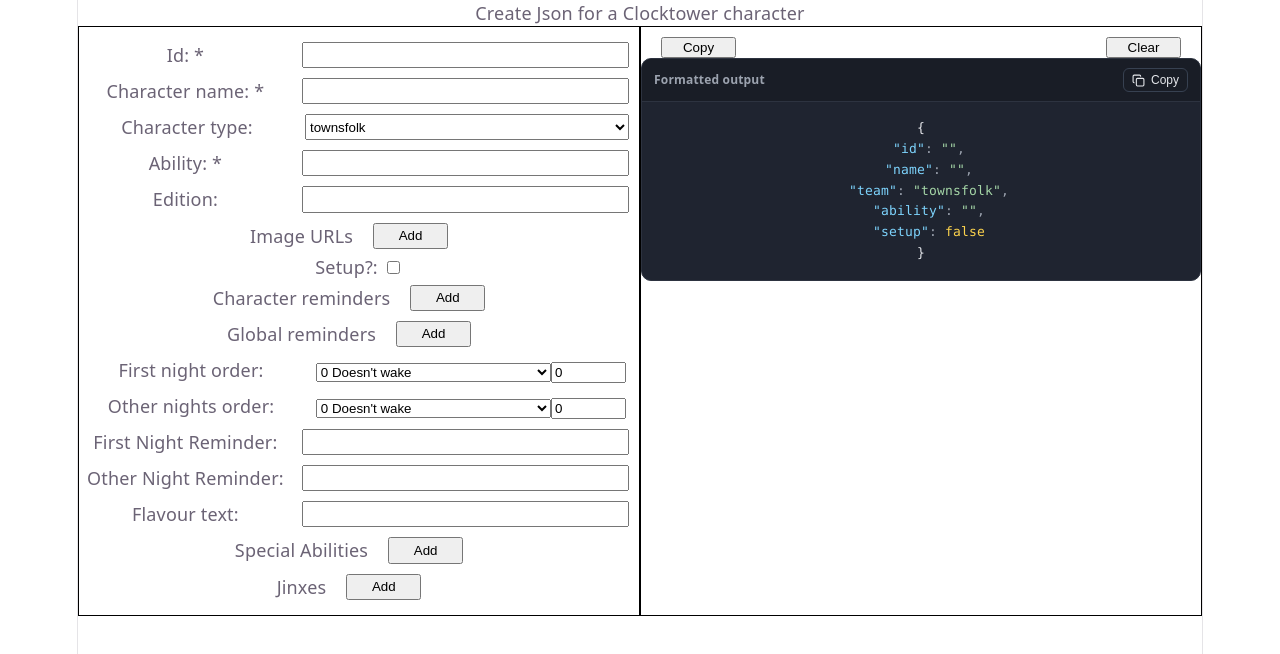
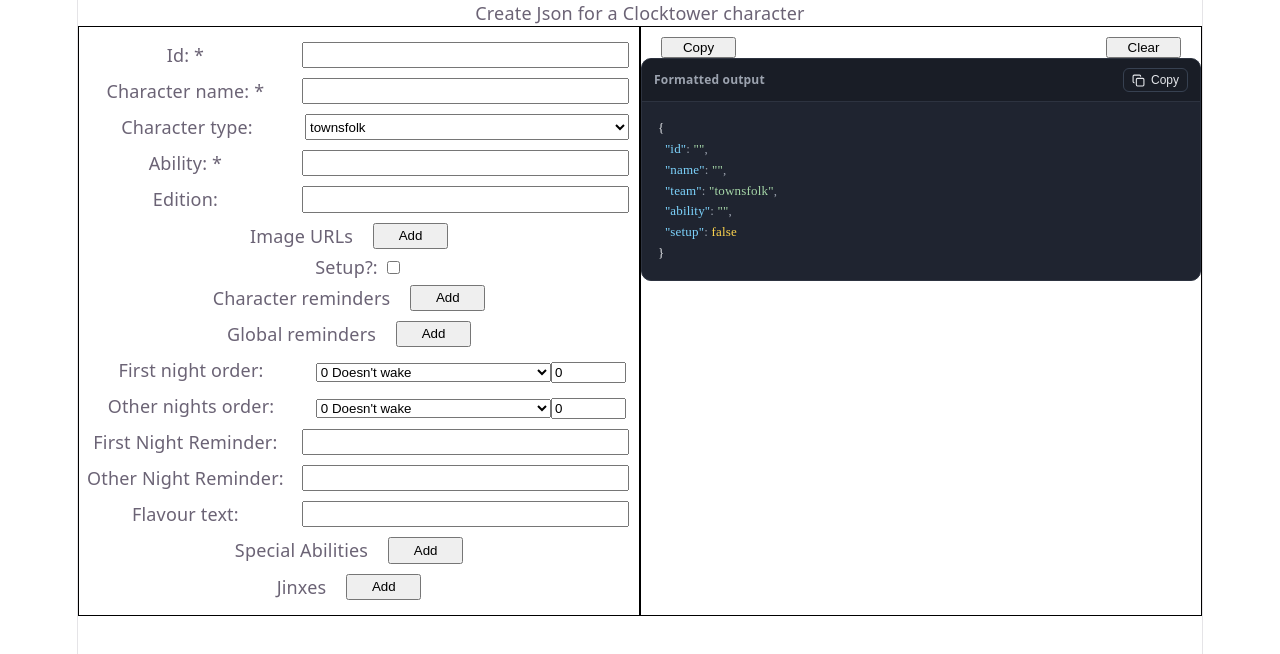
Before and after one commit to rebeccabex/clocktower-apps, a React (Vite) app in the folder clocktower-apps/: page / in a window 1280 px wide. Shown: the top 654 px of the page. Built offline with nearby package versions, Linux system fonts and the light colour scheme.

Commit message:
Moved JsonPrettyPrinter styles to styled components

```diff
--- a/clocktower-apps/src/components/HighlightedJson.tsx
+++ b/clocktower-apps/src/components/HighlightedJson.tsx
@@ -1,5 +1,6 @@
 import { useMemo } from "react";
 import { TOKEN_COLOURS, tokenise } from "./jsonHandling";
+import styled from "styled-components";
 
 type HighlightedJsonProps = {
   text: string;
@@ -9,19 +10,7 @@ export const HighlightedJson = ({ text }: HighlightedJsonProps) => {
   const tokens = useMemo(() => tokenise(text), [text]);
 
   return (
-    <pre
-      style={{
-        margin: 0,
-        padding: "16px",
-        fontFamily:
-          'ui-monospace, SFMono-Regular, "SF Mono", Menlo, Consolas, "Liberation Mono", monospace',
-        fontSize: "13px",
-        lineHeight: 1.6,
-        whiteSpace: "pre-wrap",
-        wordBreak: "break-word",
-        overflowWrap: "anywhere",
-      }}
-    >
+    <JsonContainer>
       {tokens.map((token, i) => {
         const colour = TOKEN_COLOURS[token.type];
 
@@ -30,20 +19,38 @@ export const HighlightedJson = ({ text }: HighlightedJsonProps) => {
           if (colonMatch) {
             return (
               <span key={i}>
-                <span style={{ color: colour }}>{colonMatch[1]}</span>
-                <span style={{ color: TOKEN_COLOURS.comma }}>
+                <HighlightedSpan $colour={colour}>
+                  {colonMatch[1]}
+                </HighlightedSpan>
+                <HighlightedSpan $colour={TOKEN_COLOURS.comma}>
                   {colonMatch[2]}
-                </span>
+                </HighlightedSpan>
               </span>
             );
           }
         }
         return (
-          <span key={i} style={colour ? { color: colour } : undefined}>
+          <HighlightedSpan key={i} $colour={colour}>
             {token.text}
-          </span>
+          </HighlightedSpan>
         );
       })}
-    </pre>
+    </JsonContainer>
   );
 };
+
+const JsonContainer = styled.pre`
+  margin: 0;
+  padding: 16px;
+  font-family: "ui-monospace, SFMono-Regular, SF Mono, Menlo, Consolas, Liberation Mono, monospace";
+  font-size: 13px;
+  line-height: 1.6;
+  white-space: pre-wrap;
+  word-break: break-word;
+  overflow-wrap: anywhere;
+  text-align: left;
+`;
+
+const HighlightedSpan = styled.span<{ $colour?: string }>`
+  color: ${(props) => props.$colour ?? undefined};
+`;
--- a/clocktower-apps/src/components/JsonPrettyPrinter.tsx
+++ b/clocktower-apps/src/components/JsonPrettyPrinter.tsx
@@ -1,6 +1,7 @@
 import { useState, useMemo } from "react";
 import { HighlightedJson } from "./HighlightedJson";
 import { AlertCircle, Check, Copy } from "lucide-react";
+import styled from "styled-components";
 
 type JsonPrettyPrinterProps = {
   input: string;
@@ -35,89 +36,107 @@ export const JsonPrettyPrinter = ({
   };
 
   return (
-    <div
-      style={{
-        display: "flex",
-        flexDirection: "column",
-        gap: "12px",
-        width: "100%",
-        maxWidth: "720px",
-        fontFamily: "system-ui, -apple-system, sans-serif",
-      }}
-    >
-      <div
-        style={{
-          borderRadius: "10px",
-          overflow: "hidden",
-          background: "#1F2430",
-          border: "1px solid #2D3340",
-          position: "relative",
-        }}
-      >
-        <div
-          style={{
-            display: "flex",
-            alignItems: "center",
-            justifyContent: "space-between",
-            padding: "8px 12px",
-            borderBottom: "1px solid #2D3340",
-            background: "#191D26",
-          }}
-        >
-          <span style={{ fontSize: "12px", color: "#9CA3AF", fontWeight: 600 }}>
-            Formatted output
-          </span>
-          <button
+    <OutputContainer>
+      <BorderedContainer>
+        <OptionsContainer>
+          <OutputTitle>Formatted output</OutputTitle>
+          <CopyButton
             onClick={handleCopy}
             disabled={!formatted}
-            style={{
-              display: "flex",
-              alignItems: "center",
-              gap: "6px",
-              fontSize: "12px",
-              color: formatted ? "#E5E7EB" : "#4B5563",
-              background: "transparent",
-              border: "1px solid #374151",
-              borderRadius: "6px",
-              padding: "4px 8px",
-              cursor: formatted ? "pointer" : "not-allowed",
-            }}
+            $isFormatted={formatted !== null}
           >
             {copied ? <Check size={13} /> : <Copy size={13} />}
             {copied ? "Copied" : "Copy"}
-          </button>
-        </div>
+          </CopyButton>
+        </OptionsContainer>
 
-        <div style={{ maxHeight: "480px", overflow: "auto" }}>
+        <JsonContainer>
           {error ? (
-            <div
-              style={{
-                display: "flex",
-                gap: "8px",
-                alignItems: "flex-start",
-                padding: "16px",
-                color: "#FCA5A5",
-                fontSize: "13px",
-                fontFamily: "ui-monospace, monospace",
-              }}
-            >
-              <AlertCircle
-                size={16}
-                style={{ flexShrink: 0, marginTop: "1px" }}
-              />
+            <ErrorContainer>
+              <StyledAlertCircle size={16} />
               <span>Invalid JSON: {error}</span>
-            </div>
+            </ErrorContainer>
           ) : formatted ? (
             <HighlightedJson text={formatted} />
           ) : (
-            <div
-              style={{ padding: "16px", color: "#6B7280", fontSize: "13px" }}
-            >
-              Nothing to display yet.
-            </div>
+            <EmptyOutput>Nothing to display yet.</EmptyOutput>
           )}
-        </div>
-      </div>
-    </div>
+        </JsonContainer>
+      </BorderedContainer>
+    </OutputContainer>
   );
 };
+
+const OutputContainer = styled.div`
+  display: flex;
+  flex-direction: column;
+  gap: 12px;
+  width: 100%;
+  max-width: 720px;
+  font-family:
+    system-ui,
+    -apple-system,
+    sans-serif;
+`;
+
+const BorderedContainer = styled.div`
+  border-radius: 10px;
+  overflow: hidden;
+  background: #1f2430;
+  border: 1px solid #2d3340;
+  position: relative;
+`;
+
+const OptionsContainer = styled.div`
+  display: flex;
+  align-items: center;
+  justify-content: space-between;
+  padding: 8px 12px;
+  border-bottom: 1px solid #2d3340;
+  background: #191d26;
+`;
+
+const OutputTitle = styled.span`
+  font-size: 12px;
+  color: #9ca3af;
+  font-weight: 600;
+`;
+
+const CopyButton = styled.button<{ $isFormatted?: boolean }>`
+  display: flex;
+  align-items: center;
+  gap: 6px;
+  font-size: 12px;
+  color: ${(props) => (props.$isFormatted ? "#E5E7EB" : "#4B5563")};
+  background: transparent;
+  border: 1px solid #374151;
+  border-radius: 6px;
+  padding: 4px 8px;
+  cursor: ${(props) => (props.$isFormatted ? "pointer" : "not-allowed")};
+`;
+
+const JsonContainer = styled.div`
+  max-height: 480px;
+  overflow: auto;
+`;
+
+const ErrorContainer = styled.div`
+  display: flex;
+  gap: 8px;
+  align-items: flex-start;
+  padding: 16px;
+  color: #FCA5A5;
+  font-size: 13px;
+  font-family: ui-monospace; monospace;
+`;
+
+const StyledAlertCircle = styled(AlertCircle)`
+  flex-shrink: 0;
+  margin-top: 1px;
+`;
+
+const EmptyOutput = styled.div`
+  padding: 16px;
+  color: #6b7280;
+  font-size: 13px;
+`;
```
